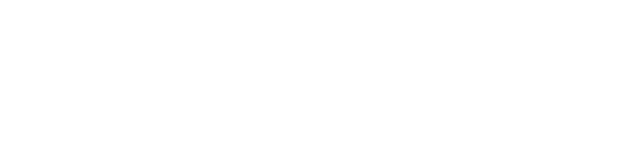
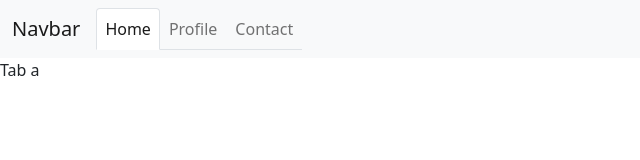
Before and after one commit to benwmx/MovieLover, a website built with webpack: page src/index.html in a window 1280 px wide. Shown: the whole page, without its empty margins (0-640 px from the left). Built offline with nearby package versions, Linux system fonts and the light colour scheme.

Commit message:
work on header

```diff
--- a/src/index.html
+++ b/src/index.html
@@ -11,9 +11,36 @@
 </head>
 
 <body>
-    <header class="navbar">
-
+    <header>
+      <nav class="navbar navbar-expand-lg navbar-light bg-light">
+        <div class="container-fluid">
+          <a class="navbar-brand" href="#">Navbar</a>
+          <button class="navbar-toggler" type="button" data-bs-toggle="collapse" data-bs-target="#navbarNavAltMarkup" aria-controls="navbarNavAltMarkup" aria-expanded="false" aria-label="Toggle navigation">
+            <span class="navbar-toggler-icon"></span>
+          </button>
+          <div class="collapse navbar-collapse" id="navbarNavAltMarkup">
+            <div class="navbar-nav">
+              <ul class="nav nav-tabs" id="myTab" role="tablist">
+                <li class="nav-item" role="presentation">
+                  <button class="nav-link active" id="home-tab" data-bs-toggle="tab" data-bs-target="#home" type="button" role="tab" aria-controls="home" aria-selected="true">Home</button>
+                </li>
+                <li class="nav-item" role="presentation">
+                  <button class="nav-link" id="profile-tab" data-bs-toggle="tab" data-bs-target="#profile" type="button" role="tab" aria-controls="profile" aria-selected="false">Profile</button>
+                </li>
+                <li class="nav-item" role="presentation">
+                  <button class="nav-link" id="contact-tab" data-bs-toggle="tab" data-bs-target="#contact" type="button" role="tab" aria-controls="contact" aria-selected="false">Contact</button>
+                </li>
+              </ul>
+            </div>
+          </div>
+        </div>
+      </nav>
     </header>
+    <div class="tab-content" id="myTabContent">
+      <div class="tab-pane fade show active" id="home" role="tabpanel" aria-labelledby="home-tab">Tab a</div>
+      <div class="tab-pane fade" id="profile" role="tabpanel" aria-labelledby="profile-tab">.tab b</div>
+      <div class="tab-pane fade" id="contact" role="tabpanel" aria-labelledby="contact-tab">tab c</div>
+    </div>
     <script src="https://kit.fontawesome.com/6593adb55f.js" crossorigin="anonymous"></script>
     <script src="https://cdn.jsdelivr.net/npm/bootstrap@5.1.1/dist/js/bootstrap.bundle.min.js"
         integrity="sha384-/bQdsTh/da6pkI1MST/rWKFNjaCP5gBSY4sEBT38Q/9RBh9AH40zEOg7Hlq2THRZ"
```
